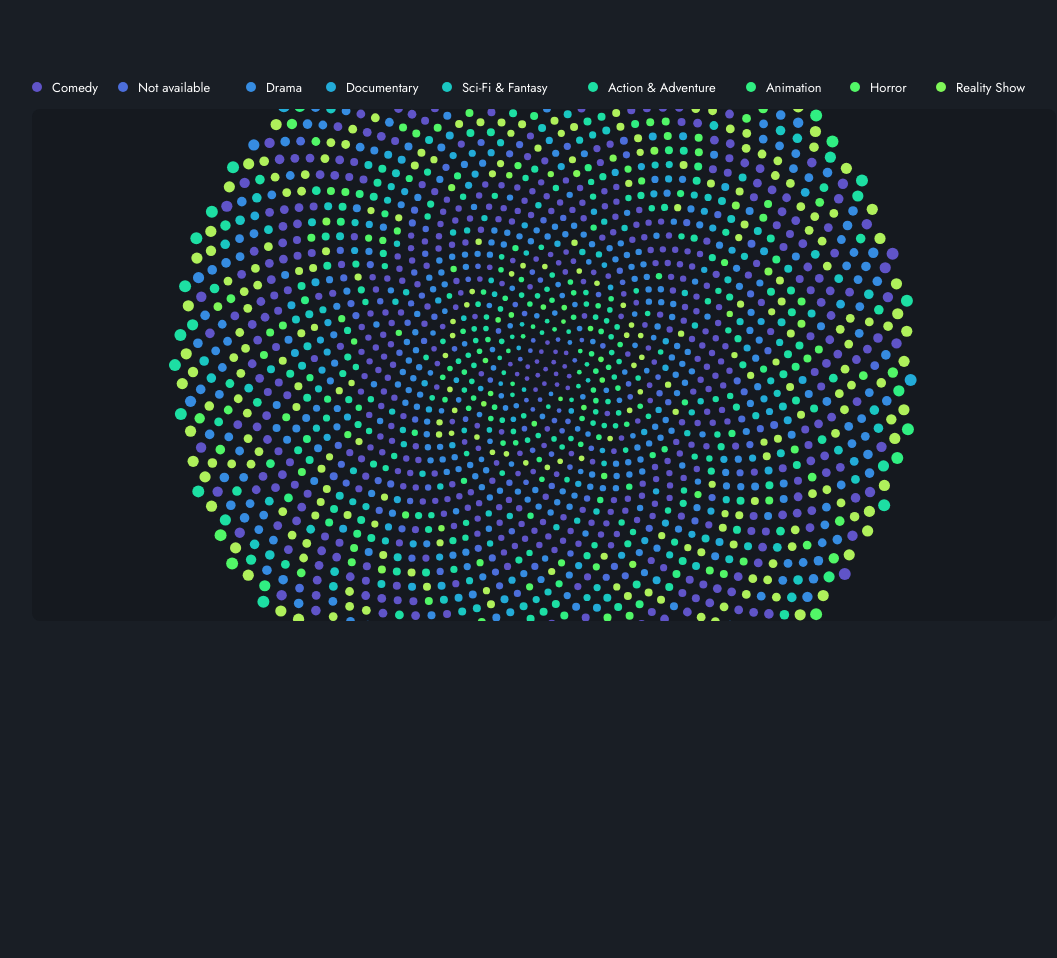
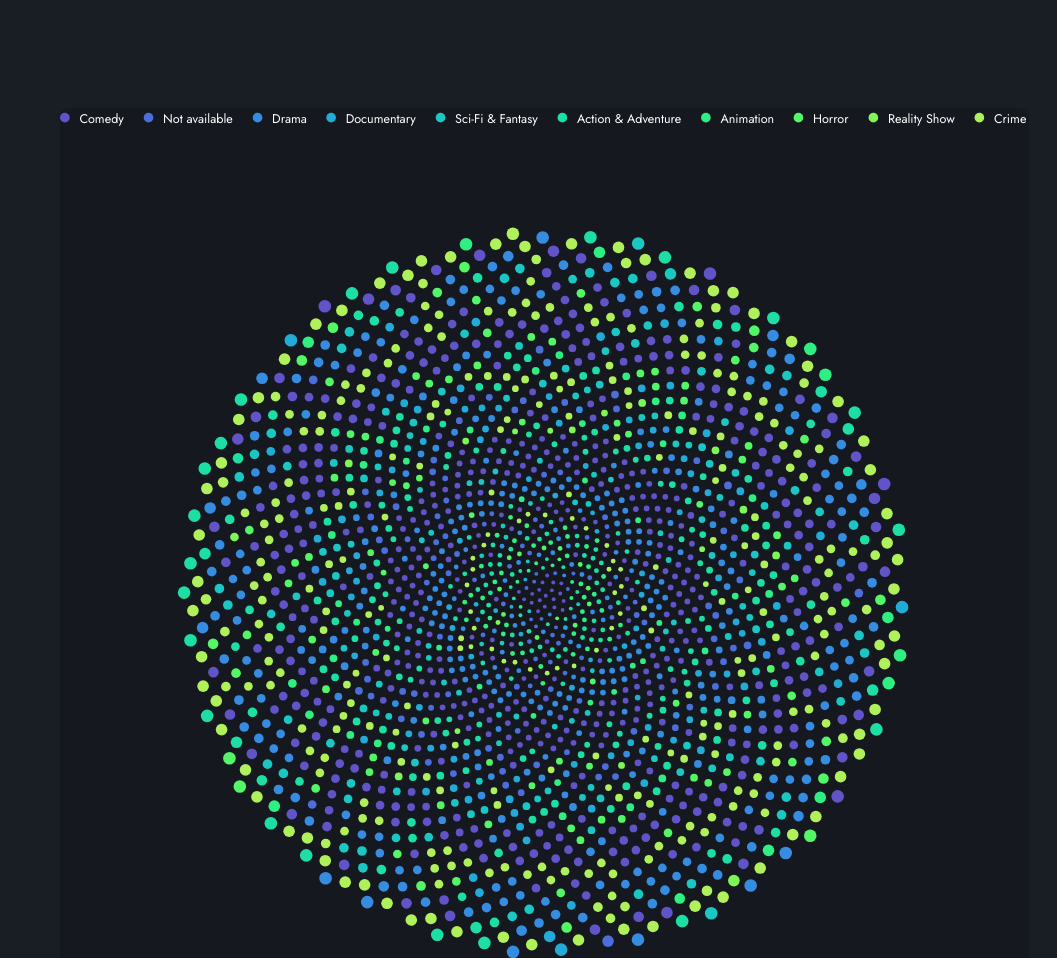
Before and after one commit to luiz-flamorim/My-Netflix-DataVis, a plain HTML site: page index.html in a window 1280 px wide. Shown: the part 485-1443 px from the top of the page, without its empty margins (96-1153 px from the left). Before the commit the page ends 1106 px from the top, so only its background shows below. Drawn offline with nearby package versions, Linux system fonts and the light colour scheme.

Commit message:
almost again =D

```diff
--- a/css/style.css
+++ b/css/style.css
@@ -9,11 +9,11 @@ html {
     background-color: #191E25;
     z-index: 1;
     font-family: 'Jost', sans-serif;
-    width: 100%;
     display: flex;
     flex-direction: column;
     align-items: center;
     color: white;
+    margin: auto;
 }
 
 /* TEXTS */
@@ -53,10 +53,10 @@ p {
 /* CONTAINERS */
 #diagram-container{
     position: relative;
-    width: 100%;
     display: flex;
     flex-direction: column;
     align-items: center;
+    margin: auto;
 }
 
 #stats {
@@ -74,13 +74,11 @@ p {
 
 #dots {
     border-radius: 0.5rem;
-    /* padding: 2rem; */
-    width: 80%;
+
     background-color: #15191f;
 }
 
 #legend {
-    width: 80%;
     height: 2rem;
 }
 
--- a/index.html
+++ b/index.html
@@ -28,11 +28,8 @@
             zooming on different areas using the mouse wheel, or by clicking on the different circles, colours and buttons. All the information about the films and series can
             be found on <a href="http://tmdb.org" target="_blank">The Movie Database website</a>.</p>
 
-    </div>
-    <svg id="legend"></svg>
-    </div>
-
     <div id="diagram-container">
+        <svg id="legend"></svg>
         <div id="stats"></div>
         <svg id="dots"></svg>
     </div>
--- a/js/newdots.js
+++ b/js/newdots.js
@@ -4,9 +4,25 @@
 // what happens when the user click on a film that doens't have information? address this with a different pop up (?)
 // grid diagram: reposition
 // put some legend about the size of the bubbles - size = date
+// zoom - fix it
+// phillotaxix to bar chart
 
-const height = window.innerHeight * 0.8
-const width = window.innerWidth
+const h = 1000
+const w = 1000
+const m = {
+    top: 200,
+    bottom: 200,
+    left: 200,
+    right: 200,
+}
+
+const width = w - (m.left + m.right)
+const height = h - (m.top + m.bottom)
+
+let chartContainer = d3.select('#diagram-container')
+    .style('width', '1000px')
+    .style('height', '1000px')
+
 const radius = 4
 const step = radius * 2
 const theta = Math.PI * (3 - Math.sqrt(5))
@@ -19,12 +35,11 @@ d3.json('js/results.json')
 
 function createChart(rawData) {
 
-    console.log(rawData)
     let dataObject = rawData.map((item, i) => {
-        const r = (step + (i * 0.001)) * Math.sqrt(i += 0.5);
+        const spacing = (5 + (i * 0.0015)) * Math.sqrt(i += 0.5);
         const a = theta * i;
-        const x = width / 2 + r * Math.cos(a);
-        const y = height / 2 + r * Math.sin(a);
+        const x = width / 2 + spacing * Math.cos(a);
+        const y = height / 2 + spacing * Math.sin(a);
         const parsedDate = new Date(item.date)
 
         let obj = {
@@ -40,17 +55,22 @@ function createChart(rawData) {
             x: x,
             y: y
         }
-        if (!mapRadius.has(r)) {
-            mapRadius.set(r)
-        }
+        // if (!mapRadius.has(r)) {
+        //     mapRadius.set(r)
+        // }
         return obj
     })
 
+    let maxX = d3.max(dataObject.map(d => d.x))
+    let maxY = d3.max(dataObject.map(d => d.y))
+
+
     const svg = d3.select('#dots')
-        .attr("viewBox", [0, 0, width, height]);
+        .attr("viewBox", [0, 0, w, h]);
 
     const g = svg.append("g")
-        .attr("class", "circles");
+        .attr("class", "circles")
+        .attr("transform", `translate(${m.left},${m.top})`)
 
     // Map for the unique genres: needs value and key for colour scale
     let uniqueGenres = new Map()
@@ -75,7 +95,7 @@ function createChart(rawData) {
     // scale for years
     let scaleYears = d3.scaleLinear()
         .domain(uniqueYears)
-        .range([3, 3.5]);
+        .range([2, 2.5]);
 
     // PHYLLOTAXIS DIARGRAM
     let allCircles = g.selectAll("circle")
@@ -146,27 +166,18 @@ function createChart(rawData) {
     // Legend
     // ref: https://bl.ocks.org/jkeohan/b8a3a9510036e40d3a4e
 
-    const legendC = d3.select('#legend')
-        .append('g')
+    const legendC = svg.append('g')
         .attr('class', 'legend')
 
+
     let dataL = 0;
-    let offset = 50;
+    let offset = 40;
 
     let legend = legendC.selectAll('.legend')
         .data(uniqueGenres)
         .enter().append('g')
         .attr("class", "legend")
-        .attr("transform", function (d, i) {
-            if (i === 0) {
-                dataL = (d[0].length * 6) + offset
-                return "translate(0,5)"
-            } else {
-                let newdataL = dataL
-                dataL += (d[0].length * 6) + offset
-                return "translate(" + (newdataL) + ",5)"
-            }
-        })
+
 
     let legendCircle = legend.append('circle')
         .attr("cx", 5)
@@ -185,6 +196,24 @@ function createChart(rawData) {
         .style("font-size", 13)
         .style("font-weigth", 200)
         .style('fill', 'white')
+
+
+
+    legend.attr("transform", function (d, i) {
+        let bBoxWidth = d3.select(this)
+            .select('text')
+            .node()
+            .getBBox().width
+        if (i === 0) {
+
+            dataL = bBoxWidth + offset
+            return "translate(0,5)"
+        } else {
+            let newdataL = dataL
+            dataL += bBoxWidth + offset
+            return "translate(" + (newdataL) + ",5)"
+        }
+    })
 
     legendCircle.on('mouseover', function (d, i) {
 
```
